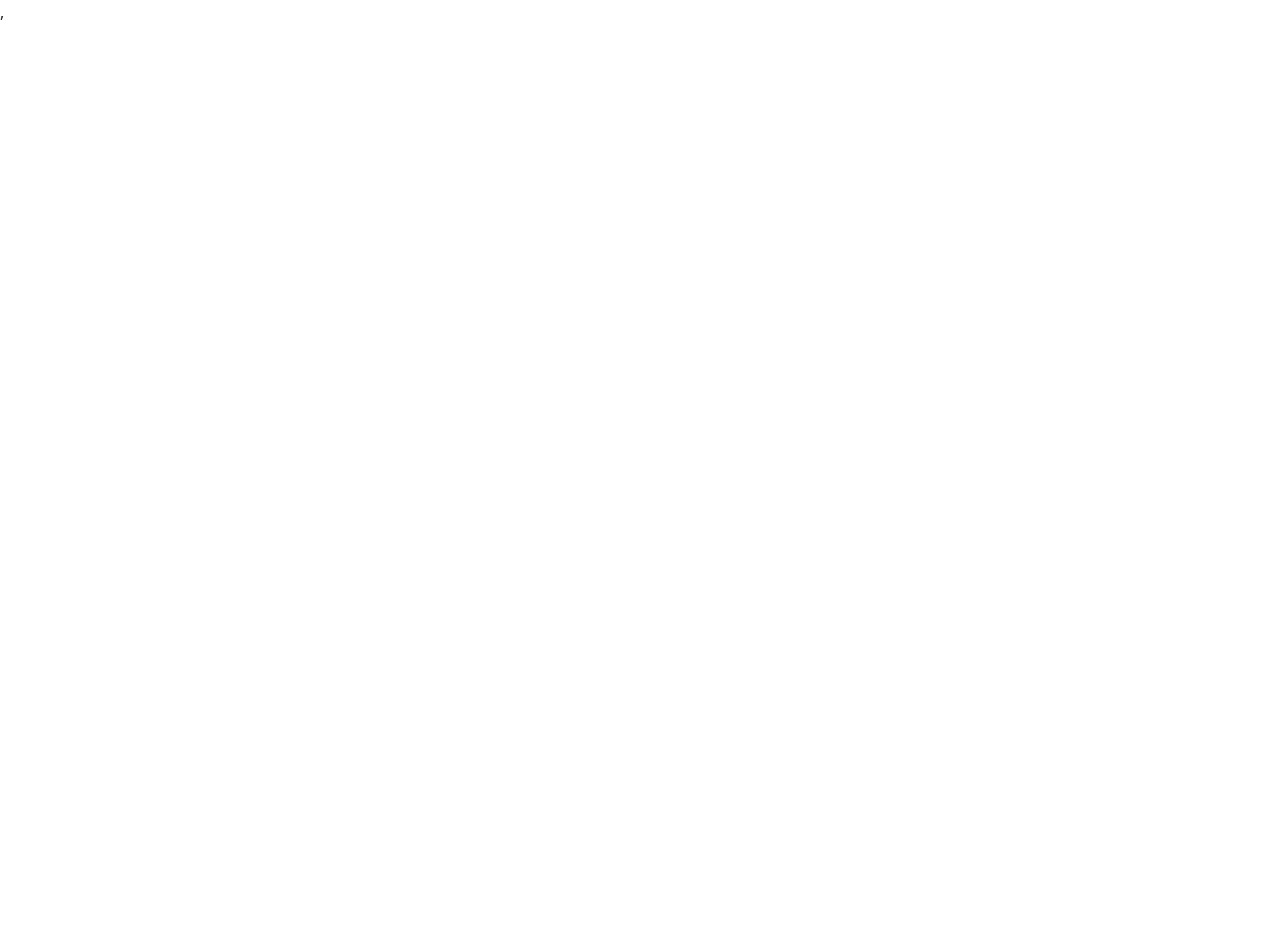
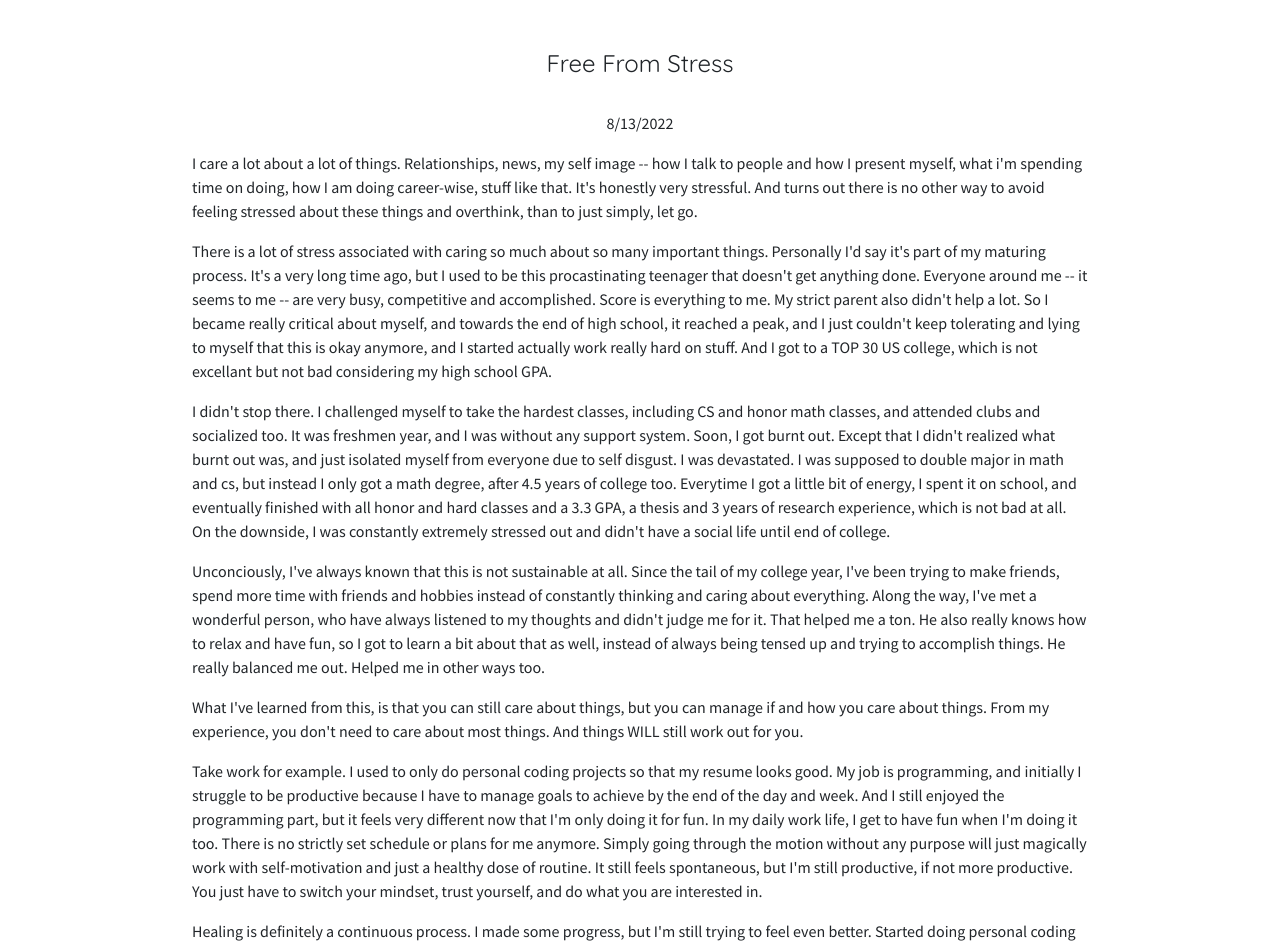
Before and after one commit to tianyimasf/home, a React (Create React App) app in the folder frontend/: page /freefromstress in a window 1280 px wide. Before the commit this address had no page. Shown: the top 947 px of the page. Before the commit the page ends 800 px from the top, so only its background shows below. Built offline with nearby package versions, Linux system fonts and the light colour scheme.

Commit message:
add blog free from stress

```diff
--- a/frontend/src/App.tsx
+++ b/frontend/src/App.tsx
@@ -7,6 +7,7 @@ import Home from './Home';
 import MazeGenerator from './MazeGenerator';
 import Reflection1 from './Reflection1';
 import TODOProject from './TODOProjects';
+import FreeFromStress from './freeFromStress';
 
 function App() {
   return (
@@ -19,6 +20,8 @@ function App() {
       </Route>
       <Route path="/todoprojects" element={<TODOProject />}>
       </Route>
+      <Route path="/freefromstress" element={<FreeFromStress />}>
+      </Route>
     </Routes>
   );
 }
--- a/frontend/src/Home.tsx
+++ b/frontend/src/Home.tsx
@@ -24,6 +24,7 @@ class Home extends React.Component {
           <p className='creation'>Following are stuff she created: </p>
           <p className='creation'><a href='/mazegen'>Maze Generation</a></p>
           <p className='creation'>Blogs</p>
+          <p className='creation'><a href='/freefromstress'>Free From Stress | last updated: 8/13/2022</a></p>
           <p className='creation'><a href='/TODOProjects'>TODO: projects | last updated: 8/13/2022</a></p>
           <p className='creation'><a href='/reflection1'>Reflection 1 | last updated: 8/6/2022</a></p>
         </div>
--- /dev/null
+++ b/frontend/src/freeFromStress.tsx
@@ -0,0 +1,52 @@
+import './Blog.css';
+import React from 'react';
+
+class FreeFromStress extends React.Component {
+  render() {
+    return (
+      <body>
+        <div className="App">
+            <p className='header'>Free From Stress</p>
+            <div className='blog-content'>
+                <p className='blog-date'>8/13/2022</p>
+                <p>I care a lot about a lot of things. Relationships, news, my self image -- how I talk to people and how I present myself,
+                what i'm spending time on doing, how I am doing career-wise, stuff like that. It's honestly very stressful. And turns out
+                there is no other way to avoid feeling stressed about these things and overthink, than to just simply, let go. </p>
+                <p>There is a lot of stress associated with caring so much about so many important things. Personally I'd say it's part of my
+                maturing process. It's a very long time ago, but I used to be this procastinating teenager that doesn't get anything done.
+                Everyone around me -- it seems to me -- are very busy, competitive and accomplished. Score is everything to me. My strict
+                parent also didn't help a lot. So I became really critical about myself, and towards the end of high school, it reached a
+                peak, and I just couldn't keep tolerating and lying to myself that this is okay anymore, and I started actually work really
+                hard on stuff. And I got to a TOP 30 US college, which is not excellant but not bad considering my high school GPA. </p>
+                <p>I didn't stop there. I challenged myself to take the hardest classes, including CS and honor math classes, and attended clubs
+                and socialized too. It was freshmen year, and I was without any support system. Soon, I got burnt out. Except that I didn't realized
+                what burnt out was, and just isolated myself from everyone due to self disgust. I was devastated. I was supposed to double major
+                in math and cs, but instead I only got a math degree, after 4.5 years of college too. Everytime I got a little bit of energy,
+                I spent it on school, and eventually finished with all honor and hard classes and a 3.3 GPA, a thesis and 3 years of research experience,
+                which is not bad at all. On the downside, I was constantly extremely stressed out and didn't have a social life until end of college.</p>
+                <p>Unconciously, I've always known that this is not sustainable at all. Since the tail of my college year, I've been trying to make
+                friends, spend more time with friends and hobbies instead of constantly thinking and caring about everything. Along the way, I've
+                met a wonderful person, who have always listened to my thoughts and didn't judge me for it. That helped me a ton. He also really
+                knows how to relax and have fun, so I got to learn a bit about that as well, instead of always being tensed up and trying to
+                accomplish things. He really balanced me out. Helped me in other ways too. </p>
+                <p>What I've learned from this, is that you can still care about things, but you can manage if and how you care about things.
+                From my experience, you don't need to care about most things. And things WILL still work out for you. </p>
+                <p>Take work for example. I used to only do personal coding projects so that my resume looks good. My job is programming, and initially
+                I struggle to be productive because I have to manage goals to achieve by the end of the day and week. And I still enjoyed the
+                programming part, but it feels very different now that I'm only doing it for fun. In my daily work life, I get to have fun when
+                I'm doing it too. There is no strictly set schedule or plans for me anymore. Simply going through the motion without any purpose
+                will just magically work with self-motivation and just a healthy dose of routine. It still feels spontaneous, but I'm still productive,
+                if not more productive. You just have to switch your mindset, trust yourself, and do what you are interested in. </p>
+                <p>Healing is definitely a continuous process. I made some progress, but I'm still trying to feel even better. Started doing personal coding
+                projects for fun again, and walking along the water and playing games mainly in weekdays. I used to really like creative outlets like drawing,
+                so I'm actually going to pick those up again, maybe doing some pixel arts. </p>
+                <p>I'm much happier now that I stopped caring so much about the end goals. Life is our own story, and please make it fun and happy :)</p>
+                <p>Peace!</p>
+            </div>
+        </div>
+      </body>
+    );
+  }
+}
+
+export default FreeFromStress;
```
